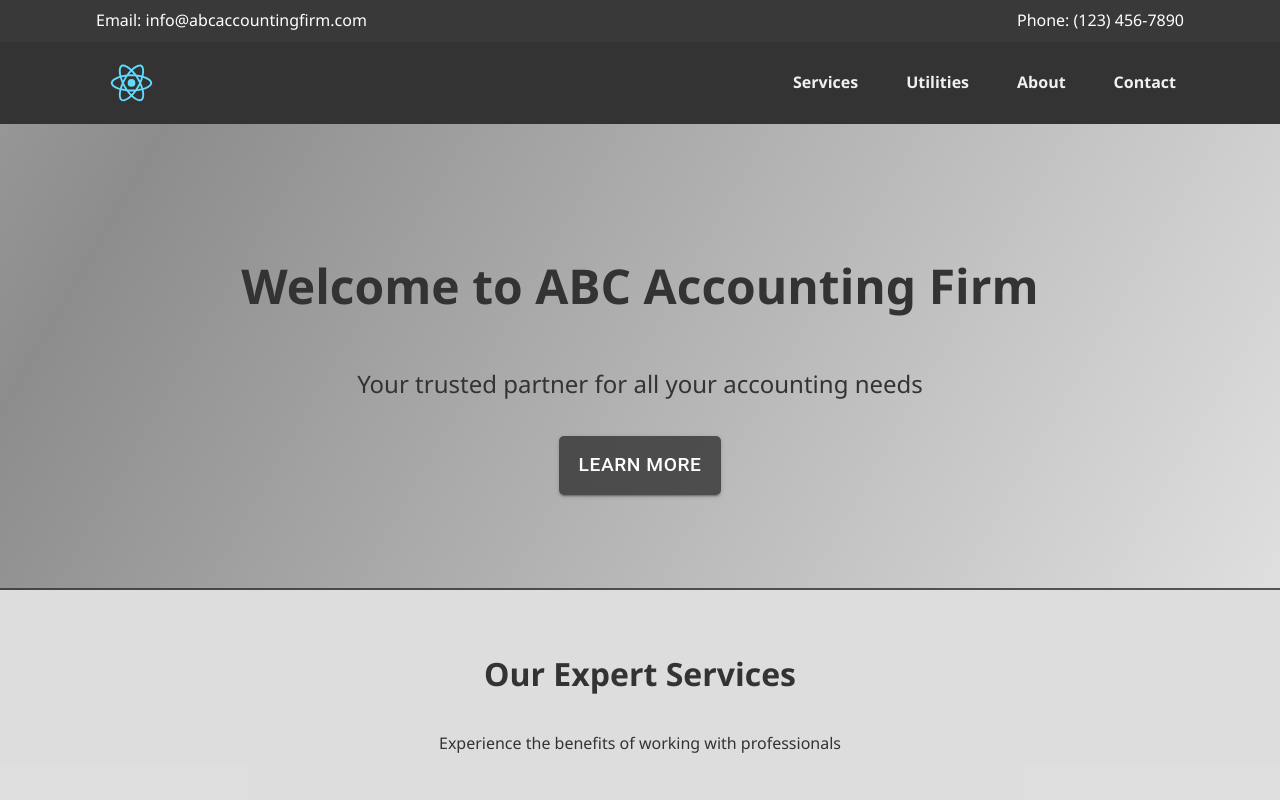
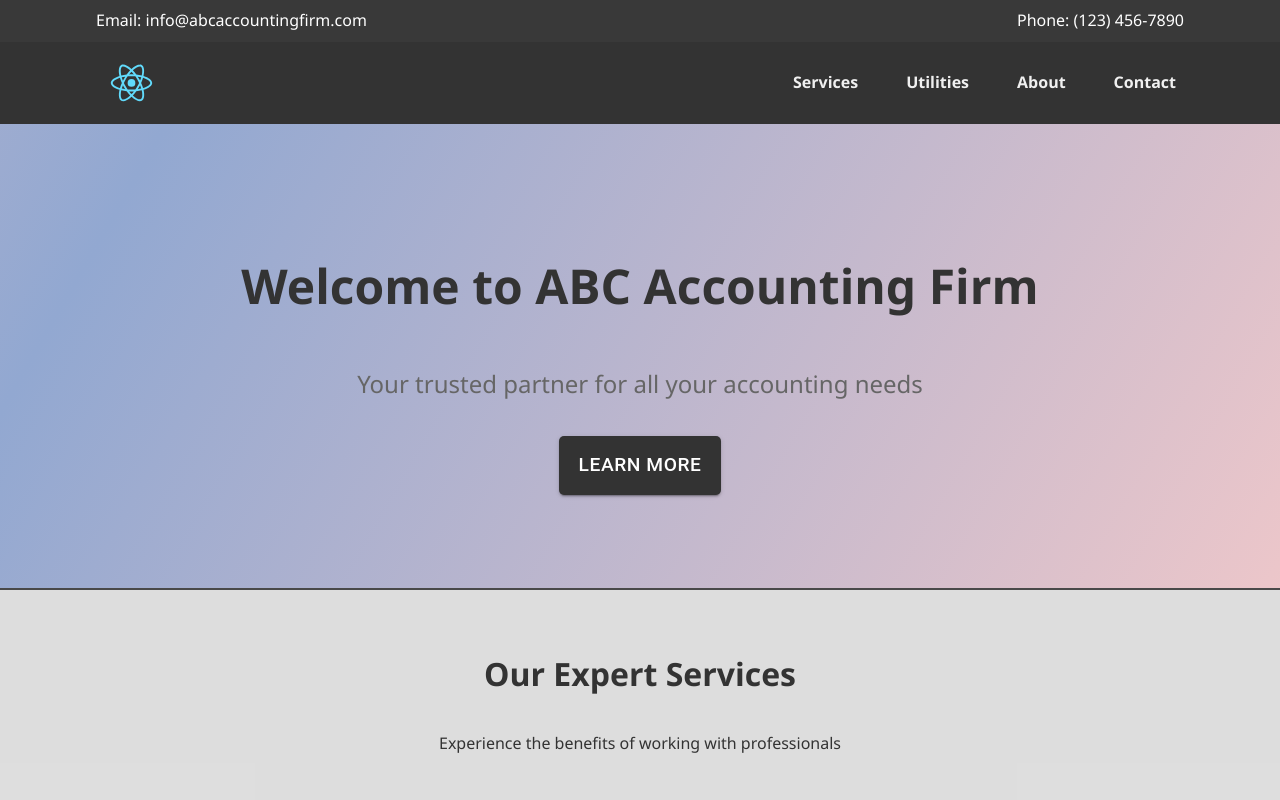
Before and after one commit to Hongsblash/super-duper-chainsaw, a React (Create React App) app: page / in a window 1280 px wide. Shown: the top 800 px of the page. Built offline with nearby package versions, Linux system fonts and the light colour scheme.

Commit message:
Minor changes to styles

```diff
--- a/src/components/WelcomeMessage.css
+++ b/src/components/WelcomeMessage.css
@@ -18,24 +18,26 @@
   min-height: 400px;
   text-align: center;
   padding: 2rem 0;
-  background: linear-gradient(120deg, rgba(235, 235, 235, 0.8), rgba(119, 119, 119, 0.8), rgba(235, 235, 235, 0.8));
+  background: linear-gradient(120deg, #f7cac9, #92a8d1, #f7cac9);
   background-size: 200% 200%;
   animation: gradient-background 15s ease infinite;
-  border-bottom: 2px solid rgba(50, 50, 50, 0.8);
+  border-bottom: 2px solid #494949;
 }
 
 .welcome-message h1 {
   font-size: 3rem;
   margin-bottom: 1rem;
+  color: #333333;
 }
 
 .welcome-message p {
   font-size: 1.5rem;
   margin-bottom: 2rem;
+  color: #666666;
 }
 
 .welcome-message .welcome-button {
-  background-color: rgba(50, 50, 50, 0.8);
+  background-color: #333333;
   color: white;
   border: none;
   padding: 0.8rem 1.2rem;
@@ -46,7 +48,7 @@
 }
 
 .welcome-message .welcome-button:hover {
-  background-color: rgba(50, 50, 50, 1);
+  background-color: #555555;
 }
 
 /*--------- Mobile Compatibility ---------*/
```
